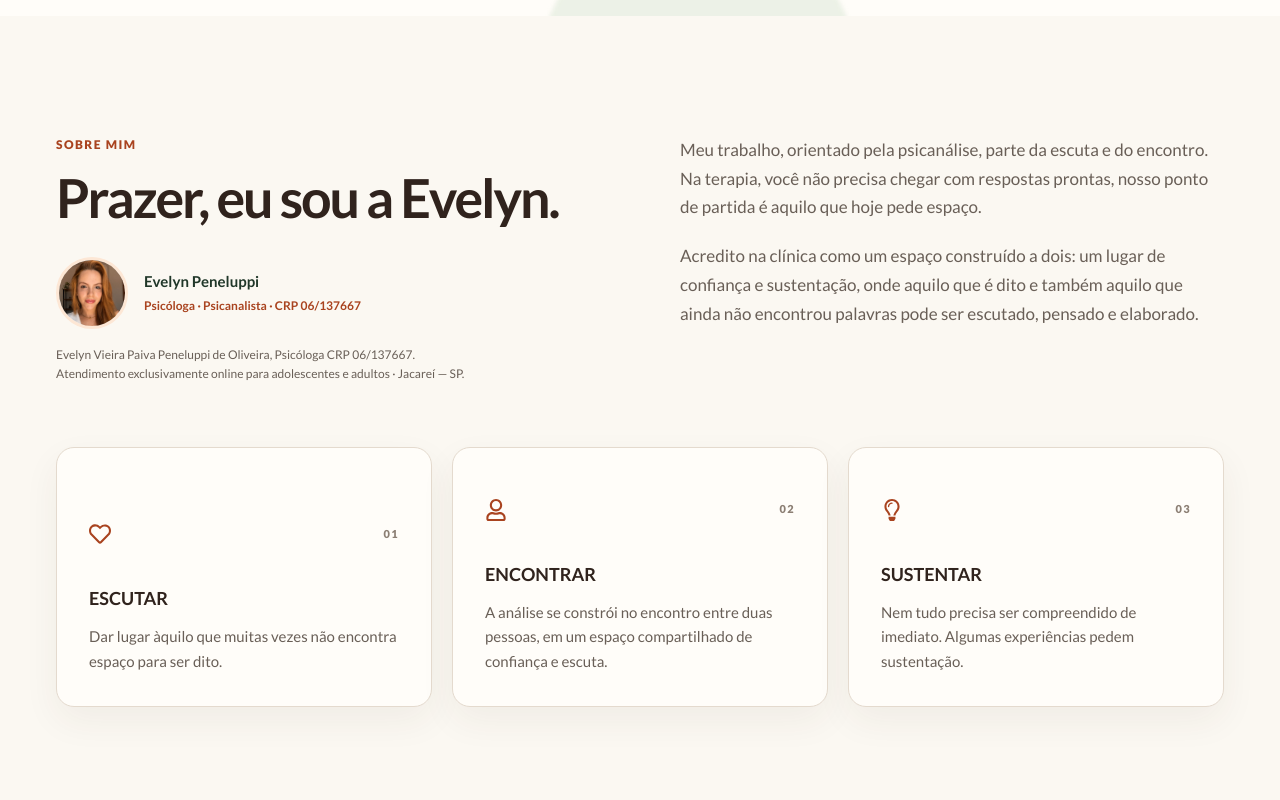
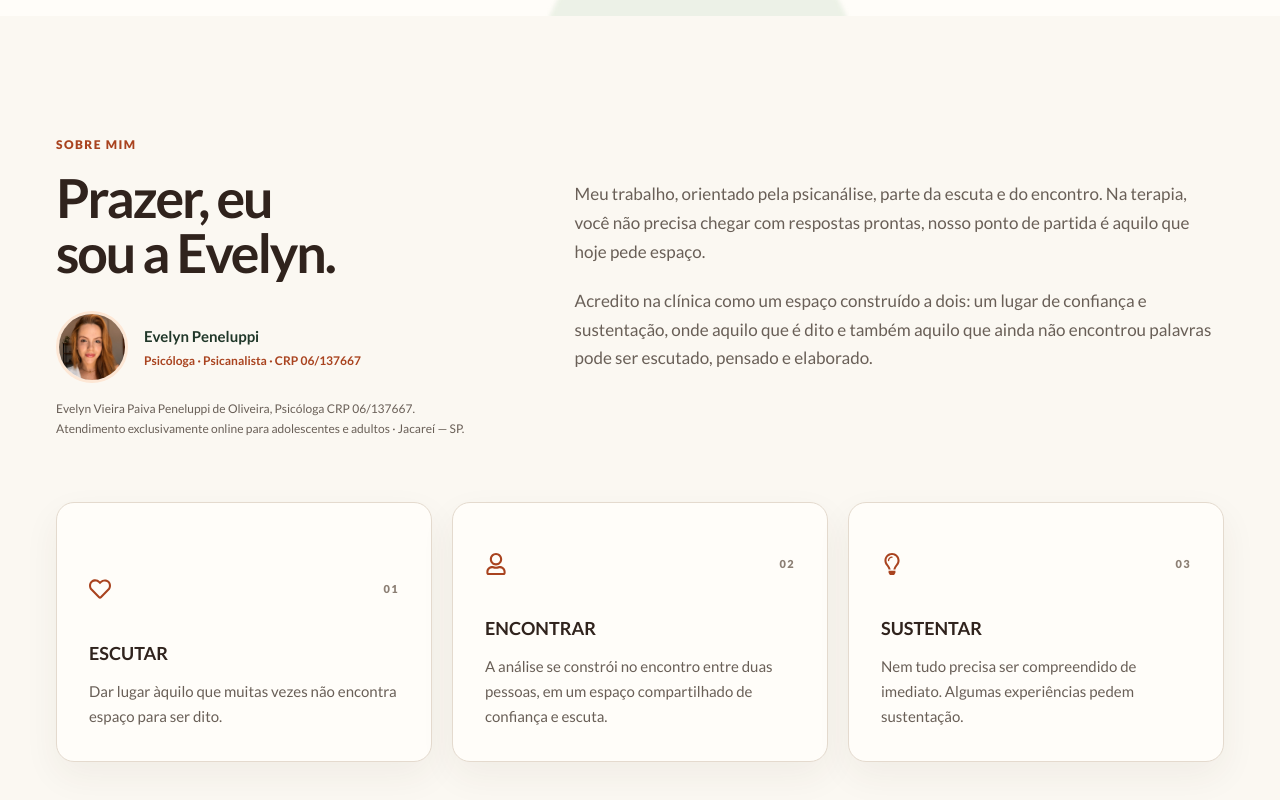
Before and after one commit to igorteufel/site-evelyn, a React (Create React App) app: page / in a window 1280 px wide. Shown: the part 894-1694 px from the top of the page. Built offline with nearby package versions, Linux system fonts and the light colour scheme.

Commit message:
Centraliza texto da seção sobre

```diff
--- a/src/components/about/styles.js
+++ b/src/components/about/styles.js
@@ -2,15 +2,11 @@ import styled from 'styled-components';
 
 export const Section = styled.section`padding: ${({ theme }) => theme.spacing[30]} 0; scroll-margin-top: ${({ theme }) => theme.layout.headerHeight}; @media (max-width: ${({ theme }) => theme.breakpoints.md}) { padding: ${({ theme }) => theme.spacing[20]} 0; }`;
 export const Intro = styled.div`
-  display: grid; grid-template-columns: minmax(280px, .7fr) 1fr; gap: ${({ theme }) => theme.spacing[16]}; align-items: start;
-  @media (min-width: ${({ theme }) => theme.breakpoints.xl}) { grid-template-columns: minmax(560px, .85fr) 1fr; }
+  display: grid; grid-template-columns: minmax(280px, .7fr) 1fr; gap: ${({ theme }) => theme.spacing[16]}; align-items: center;
   @media (max-width: ${({ theme }) => theme.breakpoints.md}) { grid-template-columns: 1fr; gap: ${({ theme }) => theme.spacing[8]}; }
 `;
 export const Kicker = styled.p`margin: 0 0 ${({ theme }) => theme.spacing[4]}; color: ${({ theme }) => theme.colors.primary}; font-size: ${({ theme }) => theme.typography.sizes.label}; font-weight: 900; letter-spacing: .12em; text-transform: uppercase;`;
-export const Title = styled.h2`
-  max-width: 520px; margin: 0; color: ${({ theme }) => theme.colors.brand[950]}; font-size: ${({ theme }) => theme.typography.sizes.section}; line-height: 1.02; letter-spacing: -.04em;
-  @media (min-width: ${({ theme }) => theme.breakpoints.xl}) { max-width: none; white-space: nowrap; }
-`;
+export const Title = styled.h2`max-width: 520px; margin: 0; color: ${({ theme }) => theme.colors.brand[950]}; font-size: ${({ theme }) => theme.typography.sizes.section}; line-height: 1.02; letter-spacing: -.04em;`;
 export const Text = styled.p`max-width: 700px; margin: 0 0 ${({ theme }) => theme.spacing[5]}; color: ${({ theme }) => theme.colors.muted}; font-size: ${({ theme }) => theme.typography.sizes.bodyLarge}; line-height: 1.7;`;
 export const Profile = styled.div`
   display: flex; align-items: center; gap: ${({ theme }) => theme.spacing[4]}; margin-top: ${({ theme }) => theme.spacing[8]};
```
